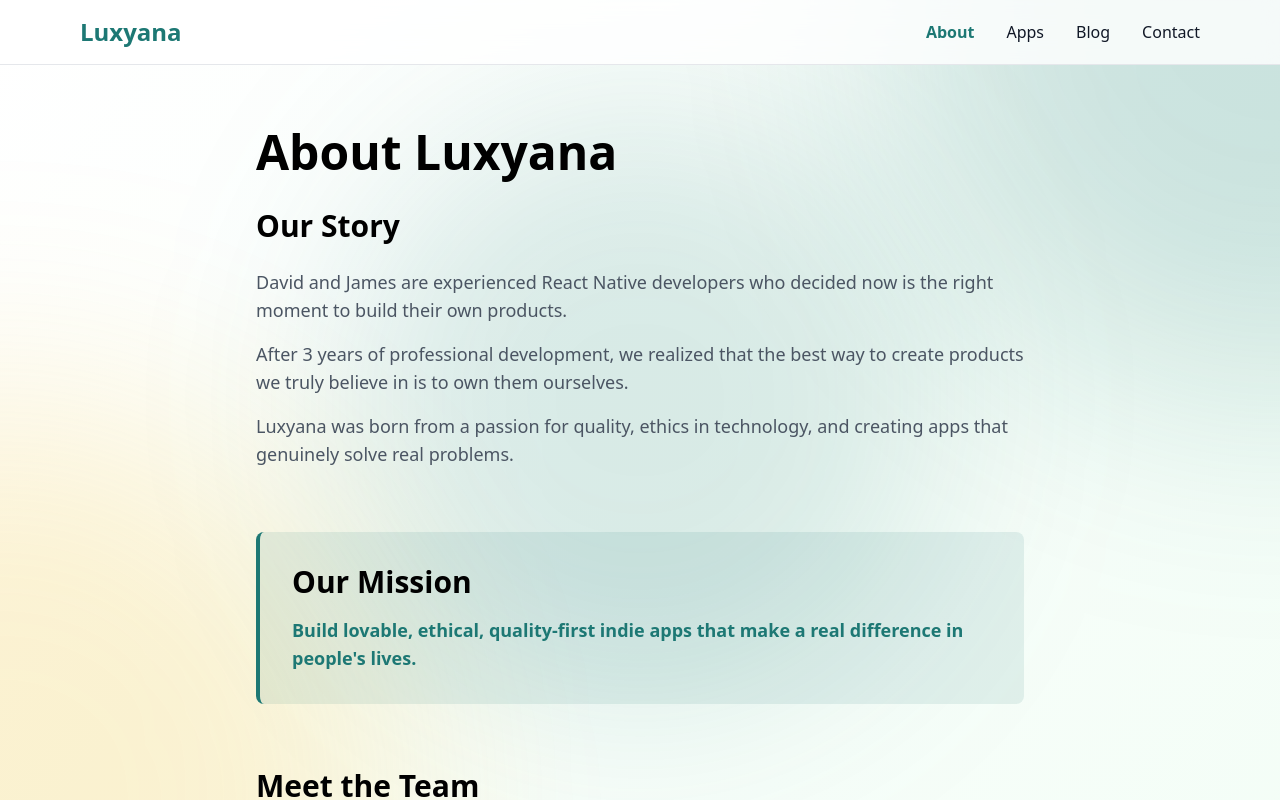
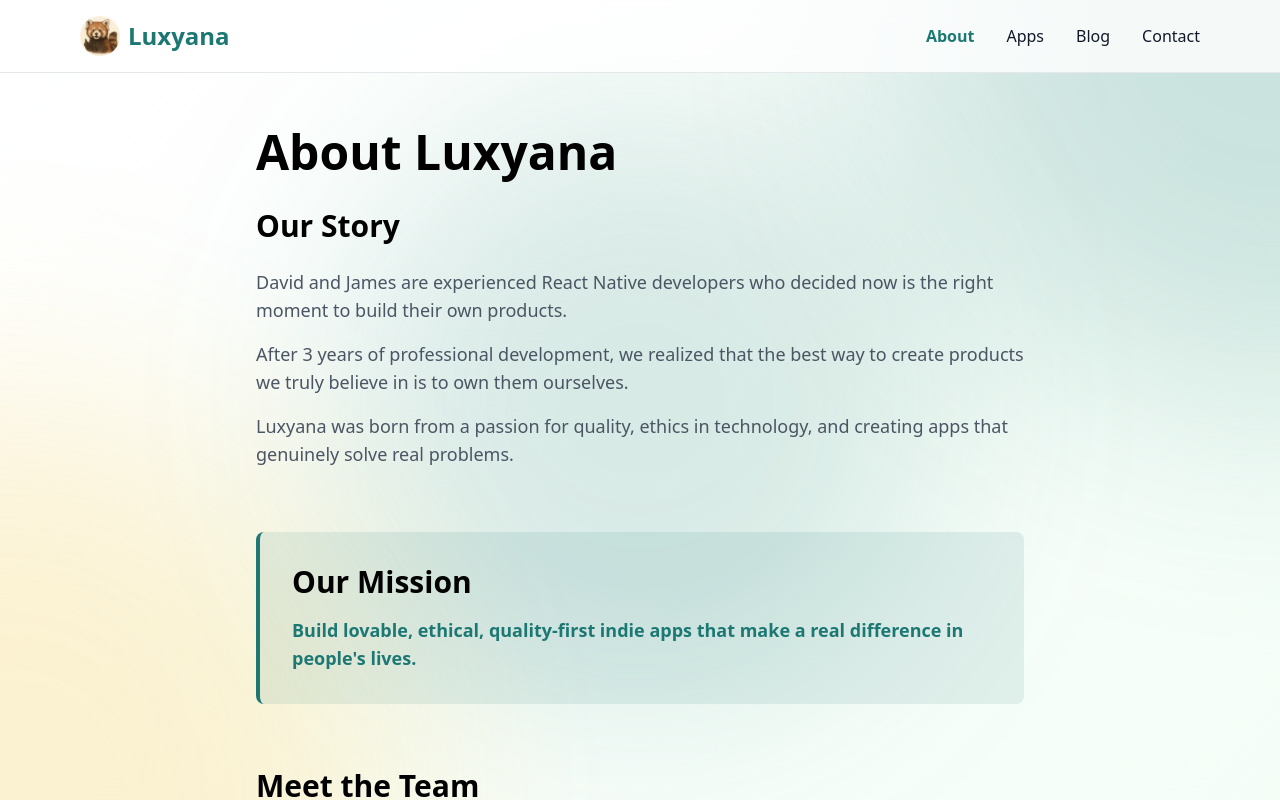
Before and after one commit to luxyana-studios/luxyana-website, a Next.js app: page /about in a window 1280 px wide. Shown: the top 800 px of the page. Built offline with nearby package versions, Linux system fonts and the light colour scheme.

Commit message:
Fix favicon with embedded panda image in circle

```diff
--- a/src/app/about/page.tsx
+++ b/src/app/about/page.tsx
@@ -1,6 +1,7 @@
 'use client';
 
 import Link from 'next/link';
+import Image from 'next/image';
 
 export default function About() {
   return (
@@ -8,8 +9,20 @@ export default function About() {
       {/* Header */}
       <nav className="fixed top-0 w-full bg-white/80 dark:bg-brand-dark/80 backdrop-blur-md z-50 border-b border-gray-200 dark:border-gray-800">
         <div className="max-w-6xl mx-auto px-4 py-4 flex justify-between items-center">
-          <Link href="/" className="text-2xl font-bold text-brand-primary">
-            Luxyana
+          <Link
+            href="/"
+            className="flex items-center gap-2 hover:opacity-80 transition"
+          >
+            <Image
+              src="/panda.jpeg"
+              alt="Luxyana"
+              width={40}
+              height={40}
+              className="w-10 h-10 rounded-full"
+            />
+            <span className="text-2xl font-bold text-brand-primary">
+              Luxyana
+            </span>
           </Link>
           <div className="flex gap-8">
             <Link href="/about" className="text-brand-primary font-semibold">
--- a/src/app/apps/page.tsx
+++ b/src/app/apps/page.tsx
@@ -1,6 +1,7 @@
 'use client';
 
 import Link from 'next/link';
+import Image from 'next/image';
 
 export default function Apps() {
   const apps = [
@@ -55,8 +56,20 @@ export default function Apps() {
       {/* Header */}
       <nav className="fixed top-0 w-full bg-white/80 dark:bg-brand-dark/80 backdrop-blur-md z-50 border-b border-gray-200 dark:border-gray-800">
         <div className="max-w-6xl mx-auto px-4 py-4 flex justify-between items-center">
-          <Link href="/" className="text-2xl font-bold text-brand-primary">
-            Luxyana
+          <Link
+            href="/"
+            className="flex items-center gap-2 hover:opacity-80 transition"
+          >
+            <Image
+              src="/panda.jpeg"
+              alt="Luxyana"
+              width={40}
+              height={40}
+              className="w-10 h-10 rounded-full"
+            />
+            <span className="text-2xl font-bold text-brand-primary">
+              Luxyana
+            </span>
           </Link>
           <div className="flex gap-8">
             <Link
--- a/src/app/blog/page.tsx
+++ b/src/app/blog/page.tsx
@@ -1,6 +1,7 @@
 'use client';
 
 import Link from 'next/link';
+import Image from 'next/image';
 
 export default function Blog() {
   const posts = [
@@ -43,8 +44,20 @@ export default function Blog() {
       {/* Header */}
       <nav className="fixed top-0 w-full bg-white/80 dark:bg-brand-dark/80 backdrop-blur-md z-50 border-b border-gray-200 dark:border-gray-800">
         <div className="max-w-6xl mx-auto px-4 py-4 flex justify-between items-center">
-          <Link href="/" className="text-2xl font-bold text-brand-primary">
-            Luxyana
+          <Link
+            href="/"
+            className="flex items-center gap-2 hover:opacity-80 transition"
+          >
+            <Image
+              src="/panda.jpeg"
+              alt="Luxyana"
+              width={40}
+              height={40}
+              className="w-10 h-10 rounded-full"
+            />
+            <span className="text-2xl font-bold text-brand-primary">
+              Luxyana
+            </span>
           </Link>
           <div className="flex gap-8">
             <Link
--- a/src/app/contact/page.tsx
+++ b/src/app/contact/page.tsx
@@ -1,6 +1,7 @@
 'use client';
 
 import Link from 'next/link';
+import Image from 'next/image';
 
 export default function Contact() {
   return (
@@ -8,8 +9,20 @@ export default function Contact() {
       {/* Header */}
       <nav className="fixed top-0 w-full bg-white/80 dark:bg-brand-dark/80 backdrop-blur-md z-50 border-b border-gray-200 dark:border-gray-800">
         <div className="max-w-6xl mx-auto px-4 py-4 flex justify-between items-center">
-          <Link href="/" className="text-2xl font-bold text-brand-primary">
-            Luxyana
+          <Link
+            href="/"
+            className="flex items-center gap-2 hover:opacity-80 transition"
+          >
+            <Image
+              src="/panda.jpeg"
+              alt="Luxyana"
+              width={40}
+              height={40}
+              className="w-10 h-10 rounded-full"
+            />
+            <span className="text-2xl font-bold text-brand-primary">
+              Luxyana
+            </span>
           </Link>
           <div className="flex gap-8">
             <Link
--- a/src/app/layout.tsx
+++ b/src/app/layout.tsx
@@ -7,6 +7,9 @@ export const metadata: Metadata = {
     'Building lovable, ethical, quality-first indie apps for learning and entertainment.',
   authors: [{ name: 'David & James' }],
   metadataBase: new URL('https://luxyana.com'),
+  icons: {
+    icon: '/favicon.svg',
+  },
 };
 
 export default function RootLayout({
--- a/src/app/page.tsx
+++ b/src/app/page.tsx
@@ -1,4 +1,5 @@
 import Link from 'next/link';
+import Image from 'next/image';
 
 export default function Home() {
   return (
@@ -6,8 +7,20 @@ export default function Home() {
       {/* Navigation */}
       <nav className="fixed top-0 w-full bg-white/80 dark:bg-brand-dark/80 backdrop-blur-md z-50 border-b border-gray-200 dark:border-gray-800">
         <div className="max-w-6xl mx-auto px-4 py-4 flex justify-between items-center">
-          <Link href="/" className="text-2xl font-bold text-brand-primary">
-            Luxyana
+          <Link
+            href="/"
+            className="flex items-center gap-2 hover:opacity-80 transition"
+          >
+            <Image
+              src="/panda.jpeg"
+              alt="Luxyana"
+              width={40}
+              height={40}
+              className="w-10 h-10 rounded-full"
+            />
+            <span className="text-2xl font-bold text-brand-primary">
+              Luxyana
+            </span>
           </Link>
           <div className="flex gap-8">
             <Link
--- a/src/app/privacy/page.tsx
+++ b/src/app/privacy/page.tsx
@@ -1,6 +1,7 @@
 'use client';
 
 import Link from 'next/link';
+import Image from 'next/image';
 
 export default function Privacy() {
   return (
@@ -8,8 +9,20 @@ export default function Privacy() {
       {/* Header */}
       <nav className="fixed top-0 w-full bg-white/80 dark:bg-brand-dark/80 backdrop-blur-md z-50 border-b border-gray-200 dark:border-gray-800">
         <div className="max-w-6xl mx-auto px-4 py-4 flex justify-between items-center">
-          <Link href="/" className="text-2xl font-bold text-brand-primary">
-            Luxyana
+          <Link
+            href="/"
+            className="flex items-center gap-2 hover:opacity-80 transition"
+          >
+            <Image
+              src="/panda.jpeg"
+              alt="Luxyana"
+              width={40}
+              height={40}
+              className="w-10 h-10 rounded-full"
+            />
+            <span className="text-2xl font-bold text-brand-primary">
+              Luxyana
+            </span>
           </Link>
           <Link
             href="/"
--- a/src/app/terms/page.tsx
+++ b/src/app/terms/page.tsx
@@ -1,6 +1,7 @@
 'use client';
 
 import Link from 'next/link';
+import Image from 'next/image';
 
 export default function Terms() {
   return (
@@ -8,8 +9,20 @@ export default function Terms() {
       {/* Header */}
       <nav className="fixed top-0 w-full bg-white/80 dark:bg-brand-dark/80 backdrop-blur-md z-50 border-b border-gray-200 dark:border-gray-800">
         <div className="max-w-6xl mx-auto px-4 py-4 flex justify-between items-center">
-          <Link href="/" className="text-2xl font-bold text-brand-primary">
-            Luxyana
+          <Link
+            href="/"
+            className="flex items-center gap-2 hover:opacity-80 transition"
+          >
+            <Image
+              src="/panda.jpeg"
+              alt="Luxyana"
+              width={40}
+              height={40}
+              className="w-10 h-10 rounded-full"
+            />
+            <span className="text-2xl font-bold text-brand-primary">
+              Luxyana
+            </span>
           </Link>
           <Link
             href="/"
```
Also changed, not shown: public/favicon.svg (added), public/panda.jpeg (added).
